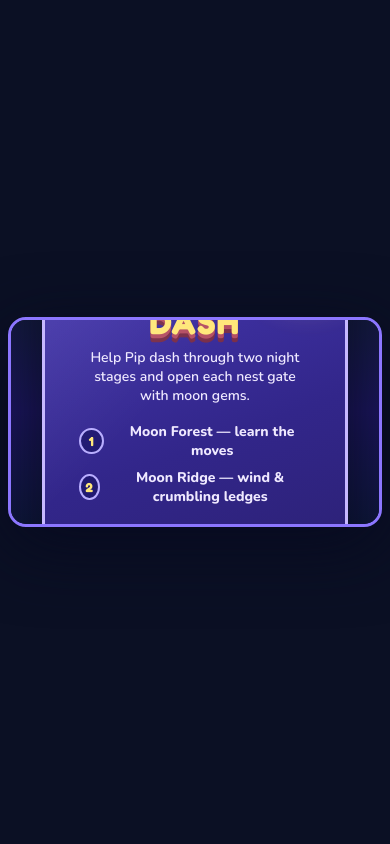
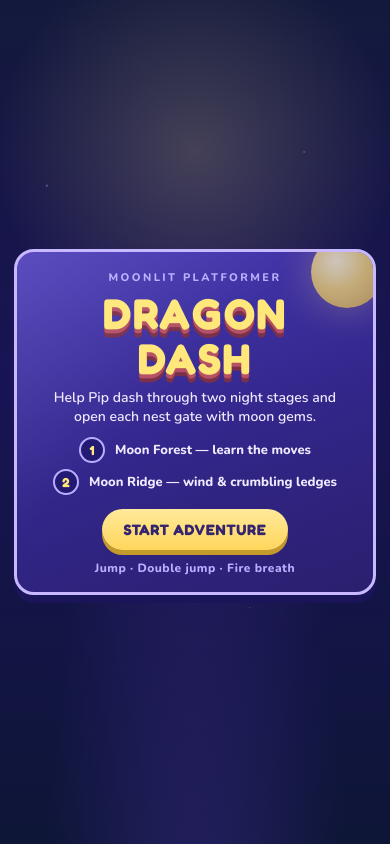
Before and after one commit to wolfxxx/dragon-dash, a plain HTML site: page outputs/dragon-dash.html in a window 390 px wide. Drawn offline with nearby package versions, Linux system fonts and the light colour scheme.

Commit message:
Fix mobile layout so the title screen fits the phone viewport.
Use a full-screen frame on small devices with a compact card and letterboxed canvas.

Co-authored-by: Cursor <cursoragent@cursor.com>

```diff
--- a/outputs/dragon-dash.html
+++ b/outputs/dragon-dash.html
@@ -2,7 +2,7 @@
 <html lang="en">
 <head>
 <meta charset="utf-8">
-<meta name="viewport" content="width=device-width,initial-scale=1">
+<meta name="viewport" content="width=device-width,initial-scale=1,viewport-fit=cover">
 <title>Dragon Dash</title>
 <link rel="icon" href="favicon.ico" sizes="any">
 <link rel="icon" href="../favicon.svg" type="image/svg+xml">
@@ -13,7 +13,8 @@
 <link href="https://fonts.googleapis.com/css2?family=Fredoka:wght@500;600;700&family=Nunito:wght@600;700;800&display=swap" rel="stylesheet">
 <style>
 *{box-sizing:border-box}
-body{margin:0;min-height:100vh;display:grid;place-items:center;background:#0b1024;color:#fff;font-family:Nunito,system-ui,sans-serif;overflow:hidden}
+html,body{height:100%}
+body{margin:0;min-height:100vh;min-height:100dvh;display:grid;place-items:center;background:#0b1024;color:#fff;font-family:Nunito,system-ui,sans-serif;overflow:hidden}
 #wrap{position:relative;width:min(96vw,1100px);aspect-ratio:16/9;border:3px solid #8c76ff;border-radius:18px;overflow:hidden;box-shadow:0 18px 70px #070a20}
 html.playing,html.playing *{cursor:none !important}
 html.playing #touch-controls,html.playing #touch-controls *{cursor:default !important}
@@ -24,9 +25,9 @@ canvas{width:100%;height:100%;display:block;touch-action:none}
 #help{position:absolute;bottom:14px;left:0;right:0;text-align:center;font-weight:800;text-shadow:0 2px 2px #1d1744;pointer-events:none;font-size:clamp(11px,1.5vw,15px);opacity:0;transition:opacity .25s ease}
 #touch-controls{display:none;position:absolute;inset:0;z-index:4;pointer-events:none}
 #touch-controls.on{display:block}
-#touch-controls .pad{position:absolute;bottom:12px;display:flex;gap:10px;pointer-events:auto}
-#touch-controls .pad-move{left:12px}
-#touch-controls .pad-act{right:12px}
+#touch-controls .pad{position:absolute;bottom:max(12px, env(safe-area-inset-bottom));display:flex;gap:10px;pointer-events:auto}
+#touch-controls .pad-move{left:max(12px, env(safe-area-inset-left))}
+#touch-controls .pad-act{right:max(12px, env(safe-area-inset-right))}
 #touch-controls button{
   margin:0;width:64px;height:64px;border:2px solid #c7b8ffaa;border-radius:18px;
   background:#32268acc;color:#ffe77a;font-family:Fredoka,Nunito,sans-serif;font-size:18px;font-weight:700;
@@ -35,16 +36,11 @@ canvas{width:100%;height:100%;display:block;touch-action:none}
 }
 #touch-controls button:active,#touch-controls button.held{transform:translateY(2px);box-shadow:0 2px 0 #1a1458aa;filter:brightness(1.15);opacity:1}
 #touch-controls button.wide{width:76px;font-size:14px}
-@media (max-width:700px){
-  #touch-controls button{width:58px;height:58px;border-radius:16px;font-size:16px}
-  #touch-controls button.wide{width:68px;font-size:13px}
-  #help{display:none}
-}
 #card{position:absolute;inset:0;display:grid;place-items:center;padding:18px;text-align:center;background:
   radial-gradient(circle at 50% 18%, #ffe7a033 0%, transparent 28%),
   radial-gradient(ellipse at 50% 120%, #3a2a8a88 0%, transparent 55%),
   linear-gradient(180deg, #141a3ef2 0%, #1a1458f0 45%, #0e1638f5 100%);
-  z-index:5}
+  z-index:5;overflow:auto;-webkit-overflow-scrolling:touch}
 #card::before{content:"";position:absolute;inset:0;pointer-events:none;background:
   radial-gradient(1.5px 1.5px at 12% 22%, #fff8 0, transparent 100%),
   radial-gradient(1.5px 1.5px at 78% 18%, #fff6 0, transparent 100%),
@@ -82,6 +78,35 @@ button:hover{transform:translateY(-2px) scale(1.03);filter:brightness(1.05)}
 button:active{transform:translateY(2px);box-shadow:0 2px 0 #c49a2a}
 .panel .hint{margin:12px 0 0;font-size:12px;font-weight:800;color:#b9aeff;letter-spacing:.04em}
 .badge{display:inline-block;margin-top:10px;padding:4px 12px;border-radius:999px;background:#ffe77a22;border:1px solid #ffe77a88;color:#ffe77a;font-size:12px;font-weight:800;letter-spacing:.08em;text-transform:uppercase}
+@media (max-width:900px), (max-height:700px){
+  body{place-items:stretch;padding:0}
+  #wrap{
+    width:100vw;height:100vh;height:100dvh;max-width:none;aspect-ratio:auto;
+    border:0;border-radius:0;box-shadow:none;background:#070a18
+  }
+  canvas{
+    position:absolute;left:50%;top:50%;transform:translate(-50%,-50%);
+    width:min(100vw, calc(100dvh * 16 / 9));
+    height:min(100dvh, calc(100vw * 9 / 16));
+  }
+  #card{padding:max(12px, env(safe-area-inset-top)) 14px max(12px, env(safe-area-inset-bottom));align-content:center}
+  .panel{width:min(100%,420px);padding:18px 18px 16px;border-radius:20px;box-shadow:0 8px 0 #1a1458}
+  .panel .moon{width:72px;height:72px;top:-16px;right:-10px;opacity:.75}
+  .panel h1{font-size:clamp(28px,11vw,48px)}
+  .panel .lead{margin-top:8px;font-size:14px}
+  .panel .eyebrow{font-size:11px}
+  .stages{margin:10px 0 2px;gap:6px}
+  .stages li{font-size:13px}
+  .panel .stats{margin:12px 0 2px;gap:8px}
+  .panel .stat{min-width:72px;padding:6px 10px}
+  .stars{margin:12px 0 4px}
+  button{margin-top:12px;padding:11px 22px;font-size:15px}
+  .panel .hint{margin-top:10px}
+  #help{display:none}
+  #touch-controls button{width:58px;height:58px;border-radius:16px;font-size:16px}
+  #touch-controls button.wide{width:68px;font-size:13px}
+  #hud{padding:10px 12px;font-size:clamp(10px,2.8vw,14px)}
+}
 @keyframes cardIn{from{opacity:0;transform:translateY(18px) scale(.94)}to{opacity:1;transform:none}}
 @keyframes titlePop{from{opacity:0;transform:scale(.86) rotate(-2deg)}to{opacity:1;transform:none}}
 @keyframes starPop{from{opacity:0;transform:scale(.4) rotate(-20deg)}to{opacity:1;transform:scale(1)}}
```
